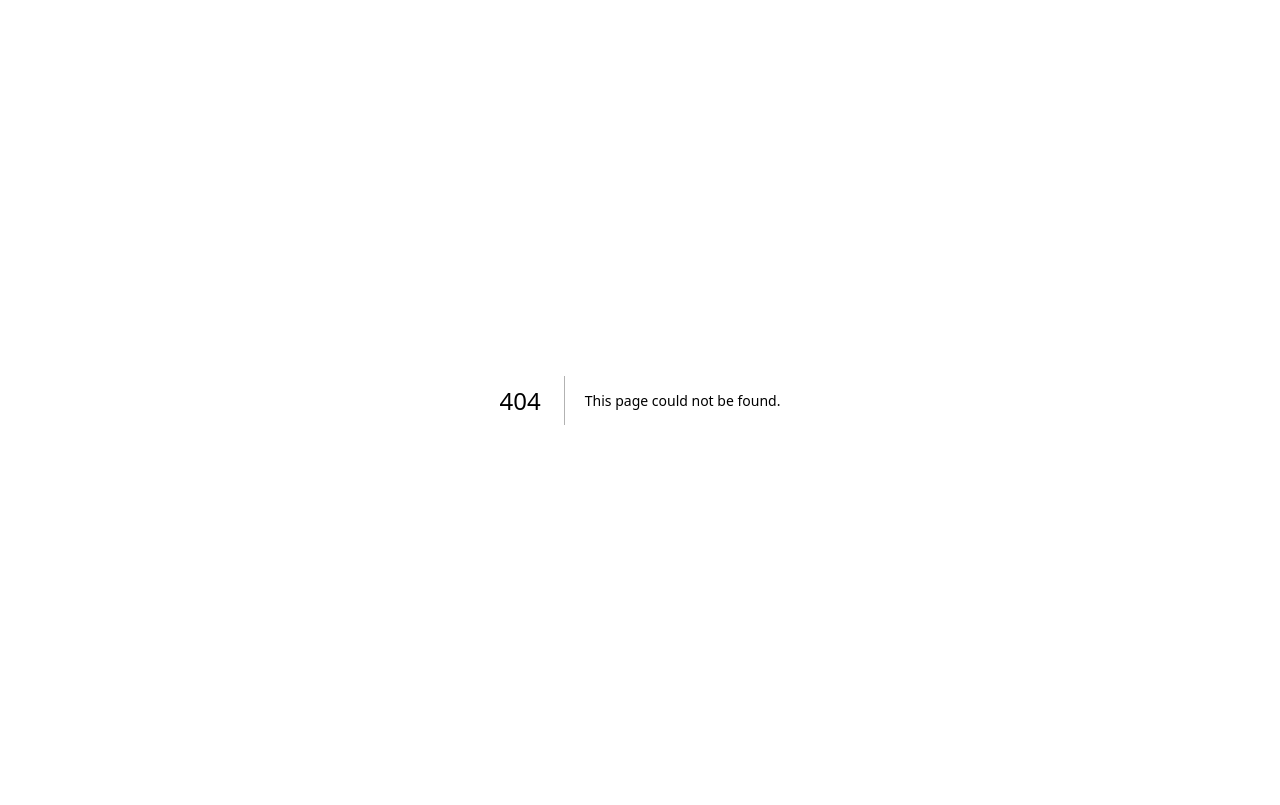
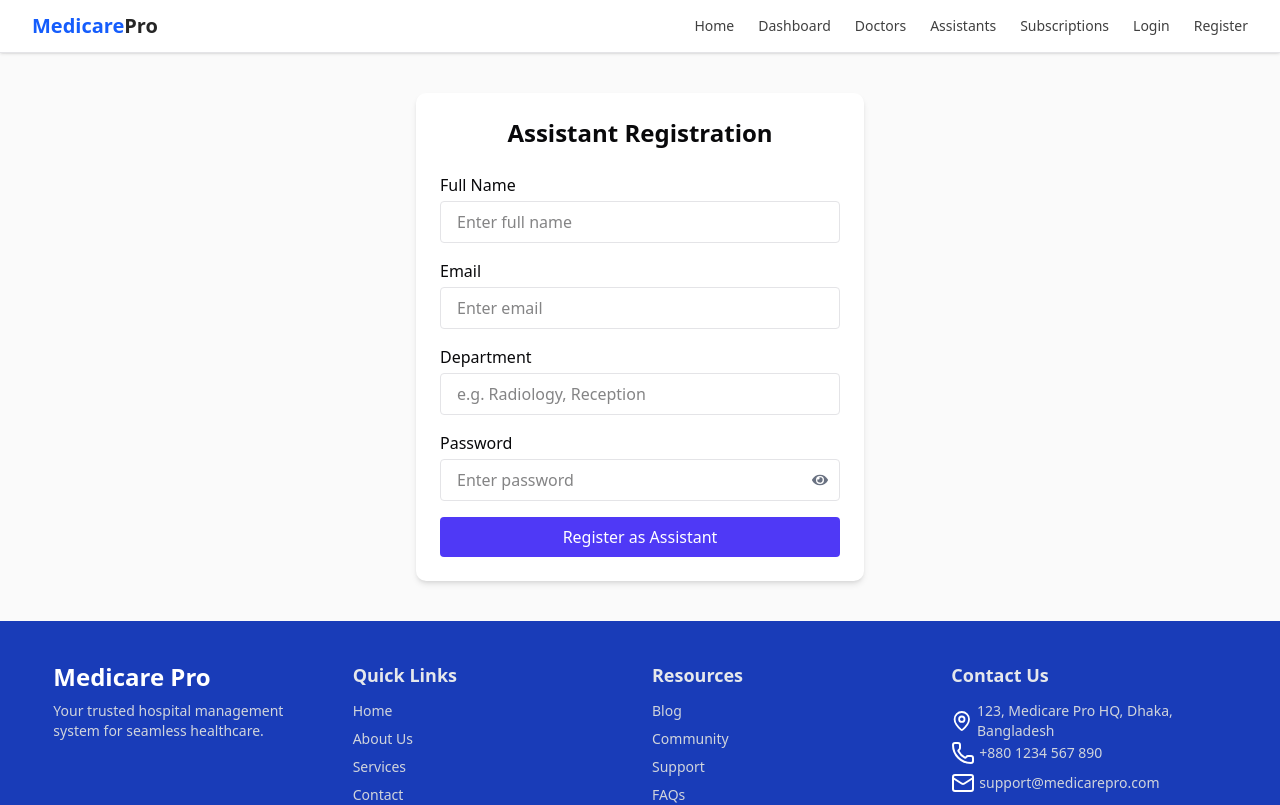
Before and after one commit to wptasmina/medicare-pro, a Next.js app: page /signup/assistants in a window 1280 px wide. Before the commit this address had no page. Shown: the top 805 px of the page. Built offline with nearby package versions, Linux system fonts and the light colour scheme.

Commit message:
Register as Assistant

```diff
--- /dev/null
+++ b/src/app/(auth)/signup/assistants/page.tsx
@@ -0,0 +1,109 @@
+"use client";
+
+import React, { useState } from "react";
+import { useForm } from "react-hook-form";
+import { FaEye, FaEyeSlash } from "react-icons/fa";
+import { toast } from "react-toastify";
+import "react-toastify/dist/ReactToastify.css";
+
+type AssistantFormValues = {
+  name: string;
+  email: string;
+  department: string;
+  password: string;
+};
+
+export default function AssistantSignupForm() {
+  const [showPassword, setShowPassword] = useState(false);
+  const togglePassword = () => setShowPassword(!showPassword);
+
+  const {
+    register,
+    handleSubmit,
+    reset,
+    formState: { errors },
+  } = useForm<AssistantFormValues>();
+
+  const onSubmit = (data: AssistantFormValues) => {
+    console.log("Assistant Form Submitted:", data);
+    toast.success("Assistant registered successfully!", { position: "top-right" });
+    reset();
+  };
+
+  return (
+    <form
+      onSubmit={handleSubmit(onSubmit)}
+      className="w-full max-w-md mx-auto p-6 my-10 bg-white shadow-md rounded-lg"
+    >
+      <h2 className="text-2xl font-bold text-center mb-6">Assistant Registration</h2>
+
+      {/* Name */}
+      <div className="mb-4">
+        <label htmlFor="name" className="block font-medium mb-1">Full Name</label>
+        <input
+          id="name"
+          type="text"
+          {...register("name", { required: "Name is required" })}
+          className="w-full px-4 py-2 border rounded"
+          placeholder="Enter full name"
+        />
+        {errors.name && <p className="text-sm text-red-500 mt-1">{errors.name.message}</p>}
+      </div>
+
+      {/* Email */}
+      <div className="mb-4">
+        <label htmlFor="email" className="block font-medium mb-1">Email</label>
+        <input
+          id="email"
+          type="email"
+          {...register("email", { required: "Email is required" })}
+          className="w-full px-4 py-2 border rounded"
+          placeholder="Enter email"
+        />
+        {errors.email && <p className="text-sm text-red-500 mt-1">{errors.email.message}</p>}
+      </div>
+
+      {/* Department */}
+      <div className="mb-4">
+        <label htmlFor="department" className="block font-medium mb-1">Department</label>
+        <input
+          id="department"
+          type="text"
+          {...register("department", { required: "Department is required" })}
+          className="w-full px-4 py-2 border rounded"
+          placeholder="e.g. Radiology, Reception"
+        />
+        {errors.department && <p className="text-sm text-red-500 mt-1">{errors.department.message}</p>}
+      </div>
+
+      {/* Password */}
+      <div className="mb-4">
+        <label htmlFor="password" className="block font-medium mb-1">Password</label>
+        <div className="relative">
+          <input
+            id="password"
+            type={showPassword ? "text" : "password"}
+            {...register("password", { required: "Password is required" })}
+            className="w-full px-4 py-2 border rounded pr-10"
+            placeholder="Enter password"
+          />
+          <button
+            type="button"
+            onClick={togglePassword}
+            className="absolute right-3 top-1/2 transform -translate-y-1/2"
+          >
+            {showPassword ? <FaEyeSlash className="text-gray-500" /> : <FaEye className="text-gray-500" />}
+          </button>
+        </div>
+        {errors.password && <p className="text-sm text-red-500 mt-1">{errors.password.message}</p>}
+      </div>
+
+      <button
+        type="submit"
+        className="w-full bg-indigo-600 text-white py-2 rounded hover:bg-indigo-700 transition cursor-pointer"
+      >
+        Register as Assistant
+      </button>
+    </form>
+  );
+}
```
